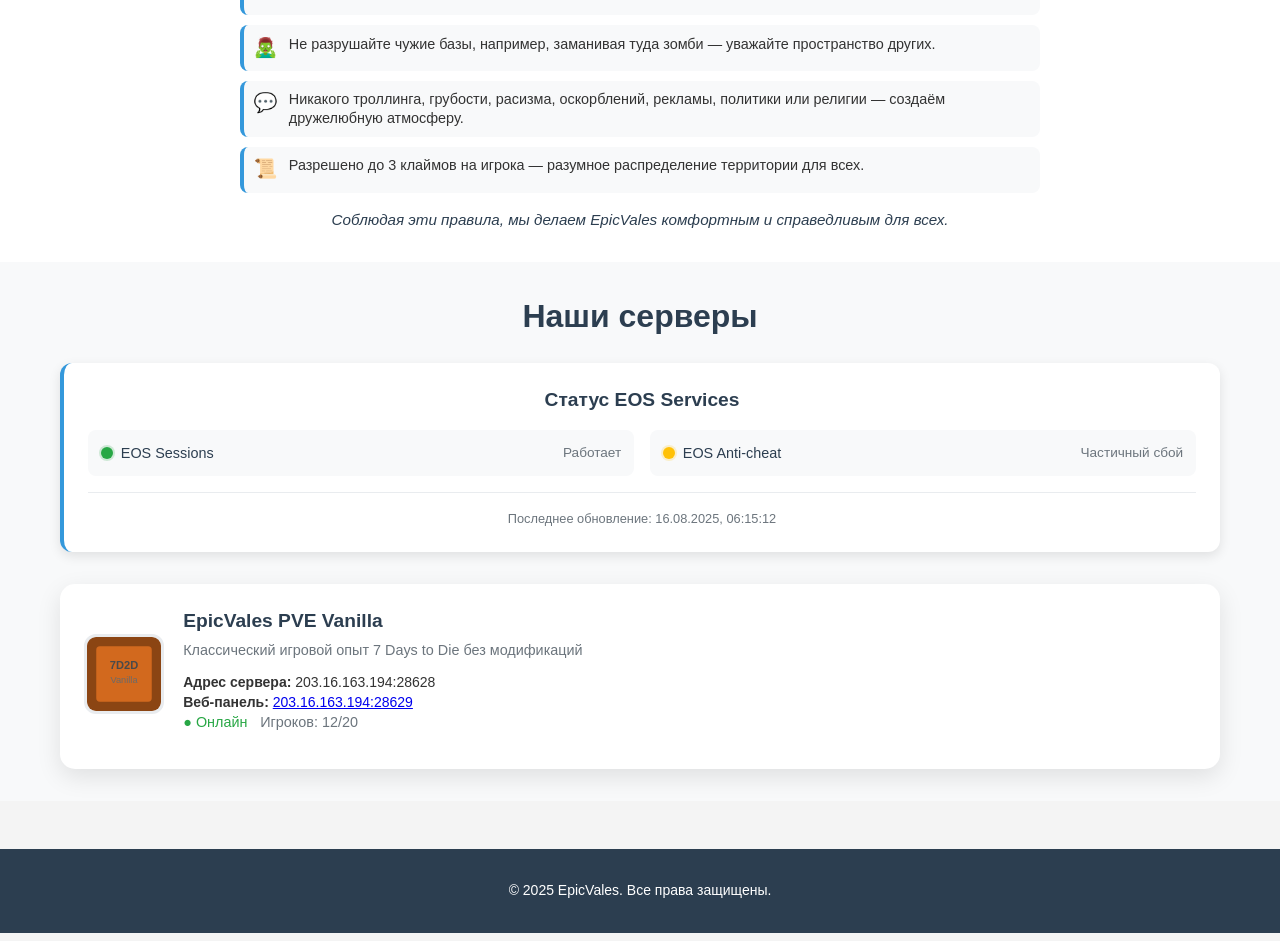
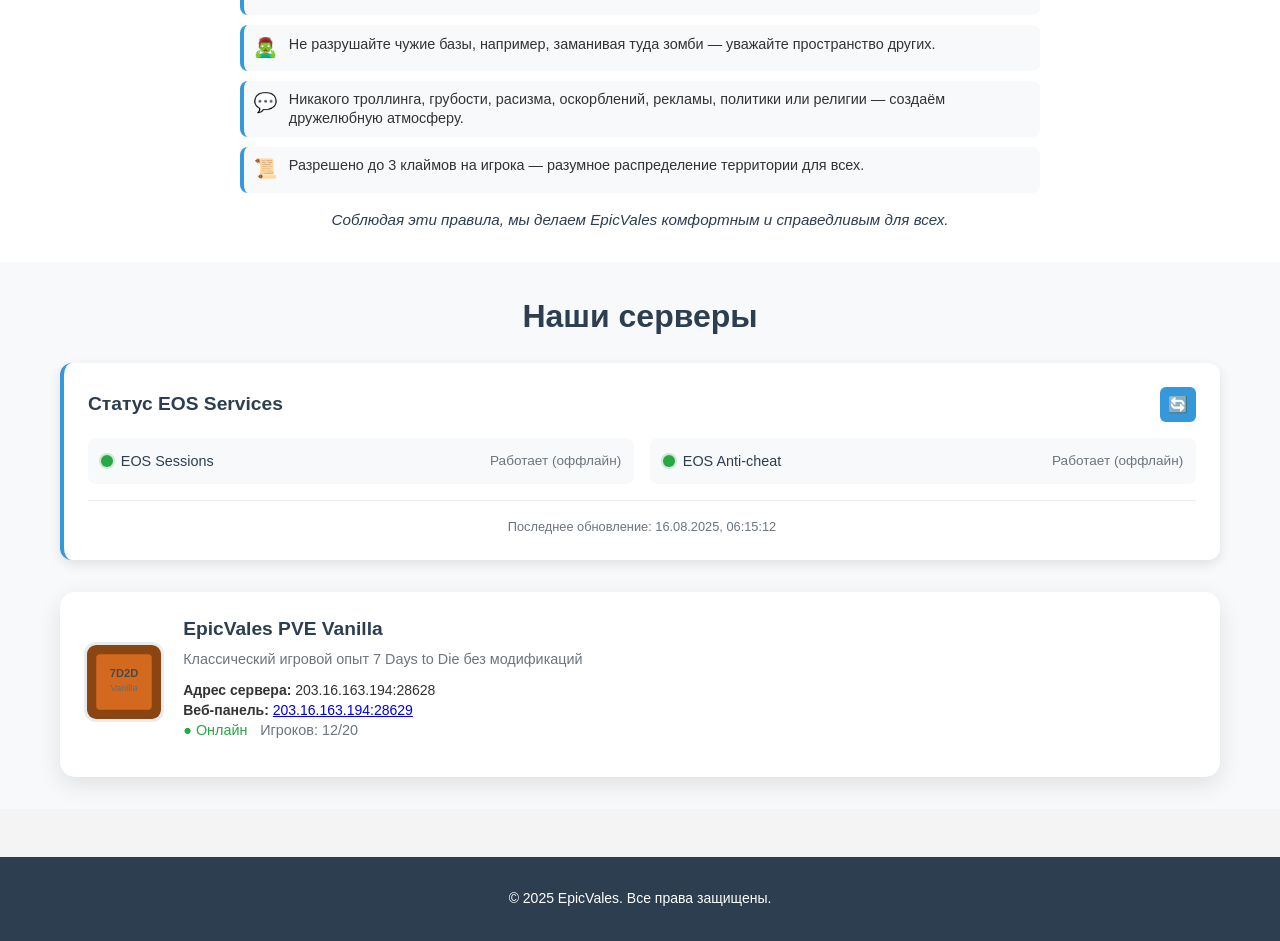
Before and after one commit to alekho77/7d2d-servers, a Jekyll site: the page docs/index.html, which Jekyll copies as it is, in a window 1280 px wide. Shown: the part 798-1739 px from the top of the page. Built offline with Jekyll 4.4.1, drawn with Linux system fonts in a browser that asks for light colours; some of the changed lines change nothing that is shown.

Commit message:
check EOS status

```diff
--- a/docs/assets/css/style.css
+++ b/docs/assets/css/style.css
@@ -215,11 +215,51 @@
     border-left: 4px solid #3498db;
 }
 
+.eos-header {
+    display: flex;
+    justify-content: space-between;
+    align-items: center;
+    margin-bottom: 1rem;
+}
+
 .eos-status h3 {
-    margin: 0 0 1rem 0;
+    margin: 0;
     color: #2c3e50;
     font-size: 1.2rem;
-    text-align: center;
+}
+
+.refresh-btn {
+    background: #3498db;
+    border: none;
+    border-radius: 6px;
+    padding: 0.5rem;
+    cursor: pointer;
+    transition: all 0.3s ease;
+    color: white;
+}
+
+.refresh-btn:hover {
+    background: #2980b9;
+    transform: scale(1.1);
+}
+
+.refresh-btn:active {
+    transform: scale(0.95);
+}
+
+.refresh-icon {
+    font-size: 1rem;
+    display: block;
+    transition: transform 0.3s ease;
+}
+
+.refresh-btn.spinning .refresh-icon {
+    animation: spin 1s linear infinite;
+}
+
+@keyframes spin {
+    from { transform: rotate(0deg); }
+    to { transform: rotate(360deg); }
 }
 
 .eos-services {
@@ -506,6 +546,12 @@
         padding: 1rem;
     }
 
+    .eos-header {
+        flex-direction: column;
+        gap: 0.5rem;
+        text-align: center;
+    }
+
     .eos-services {
         grid-template-columns: 1fr;
         gap: 0.8rem;
--- a/docs/assets/js/main.js
+++ b/docs/assets/js/main.js
@@ -49,6 +49,91 @@
         document.body.removeChild(textArea);
     }
 }
+
+// Глобальные функции для работы с EOS статусом
+window.checkEOSService = async function(serviceType, serviceName) {
+    try {
+        // Получаем реальный статус от Epic Games API
+        const eosStatus = await EOSAPI.getEOSStatus();
+
+        const dotElement = document.getElementById(`${serviceType}-dot`);
+        const statusElement = document.getElementById(`${serviceType}-status`);
+
+        if (dotElement && statusElement) {
+            let status;
+
+            if (serviceType === 'sessions') {
+                status = eosStatus.sessions;
+            } else if (serviceType === 'anticheat') {
+                status = eosStatus.anticheat;
+            } else {
+                status = { state: 'operational' };
+            }
+
+            // Очищаем все классы статуса
+            dotElement.className = 'status-dot';
+
+            // Устанавливаем новый статус
+            switch (status.state) {
+                case 'operational':
+                    dotElement.classList.add('operational');
+                    statusElement.textContent = status.fallback ? 'Работает (оффлайн)' : 'Работает';
+                    break;
+                case 'degraded':
+                    dotElement.classList.add('degraded');
+                    statusElement.textContent = 'Частичный сбой';
+                    break;
+                case 'outage':
+                    dotElement.classList.add('outage');
+                    statusElement.textContent = 'Недоступен';
+                    break;
+                case 'maintenance':
+                    dotElement.classList.add('maintenance');
+                    statusElement.textContent = 'Обслуживание';
+                    break;
+                default:
+                    dotElement.classList.add('operational');
+                    statusElement.textContent = 'Неизвестно';
+            }
+        }
+    } catch (error) {
+        console.error(`Ошибка при проверке ${serviceName}:`, error);
+
+        const dotElement = document.getElementById(`${serviceType}-dot`);
+        const statusElement = document.getElementById(`${serviceType}-status`);
+
+        if (dotElement && statusElement) {
+            dotElement.className = 'status-dot outage';
+            statusElement.textContent = 'Ошибка';
+        }
+    }
+};
+
+window.setLoadingState = function(isLoading) {
+    const sessionsStatus = document.getElementById('sessions-status');
+    const anticheatStatus = document.getElementById('anticheat-status');
+
+    if (isLoading) {
+        if (sessionsStatus) sessionsStatus.textContent = 'Проверка...';
+        if (anticheatStatus) anticheatStatus.textContent = 'Проверка...';
+    }
+};
+
+window.updateLastUpdated = function() {
+    const lastUpdatedElement = document.getElementById('last-updated');
+    if (lastUpdatedElement) {
+        const now = new Date();
+        const timeString = now.toLocaleString('ru-RU', {
+            hour: '2-digit',
+            minute: '2-digit',
+            second: '2-digit',
+            day: '2-digit',
+            month: '2-digit',
+            year: 'numeric'
+        });
+        lastUpdatedElement.textContent = timeString;
+    }
+};
 
 document.addEventListener('DOMContentLoaded', function() {
     // Плавная прокрутка для навигационных ссылок
@@ -139,7 +224,10 @@
     function loadEOSStatus() {
         console.log('Загрузка статуса EOS Services...');
 
-        // Проверяем статус EOS Sessions и Anti-cheat
+        // Показываем индикатор загрузки
+        setLoadingState(true);
+
+        // Проверяем статус EOS Services
         checkEOSService('sessions', 'EOS Sessions');
         checkEOSService('anticheat', 'EOS Anti-cheat');
 
@@ -148,95 +236,11 @@
 
         // Автоматическое обновление каждые 5 минут
         setInterval(() => {
+            console.log('Автоматическое обновление статуса EOS...');
             checkEOSService('sessions', 'EOS Sessions');
             checkEOSService('anticheat', 'EOS Anti-cheat');
             updateLastUpdated();
         }, 300000); // 5 минут
-    }
-
-    // Функция для проверки конкретного EOS сервиса
-    async function checkEOSService(serviceType, serviceName) {
-        try {
-            // Имитируем проверку статуса (в реальности здесь будет API запрос)
-            const status = await simulateEOSCheck(serviceType);
-
-            const dotElement = document.getElementById(`${serviceType}-dot`);
-            const statusElement = document.getElementById(`${serviceType}-status`);
-
-            if (dotElement && statusElement) {
-                // Очищаем все классы статуса
-                dotElement.className = 'status-dot';
-
-                // Устанавливаем новый статус
-                switch (status.state) {
-                    case 'operational':
-                        dotElement.classList.add('operational');
-                        statusElement.textContent = 'Работает';
-                        break;
-                    case 'degraded':
-                        dotElement.classList.add('degraded');
-                        statusElement.textContent = 'Частичный сбой';
-                        break;
-                    case 'outage':
-                        dotElement.classList.add('outage');
-                        statusElement.textContent = 'Недоступен';
-                        break;
-                    case 'maintenance':
-                        dotElement.classList.add('maintenance');
-                        statusElement.textContent = 'Обслуживание';
-                        break;
-                    default:
-                        dotElement.classList.add('operational');
-                        statusElement.textContent = 'Неизвестно';
-                }
-            }
-        } catch (error) {
-            console.error(`Ошибка при проверке ${serviceName}:`, error);
-
-            const dotElement = document.getElementById(`${serviceType}-dot`);
-            const statusElement = document.getElementById(`${serviceType}-status`);
-
-            if (dotElement && statusElement) {
-                dotElement.className = 'status-dot outage';
-                statusElement.textContent = 'Ошибка';
-            }
-        }
-    }
-
-    // Симуляция проверки EOS статуса (замените на реальный API)
-    async function simulateEOSCheck(serviceType) {
-        // Имитируем задержку сети
-        await new Promise(resolve => setTimeout(resolve, 1000 + Math.random() * 2000));
-
-        // Имитируем различные состояния с вероятностями
-        const rand = Math.random();
-
-        if (rand < 0.85) {
-            return { state: 'operational' };
-        } else if (rand < 0.95) {
-            return { state: 'degraded' };
-        } else if (rand < 0.98) {
-            return { state: 'maintenance' };
-        } else {
-            return { state: 'outage' };
-        }
-    }
-
-    // Обновление времени последнего обновления
-    function updateLastUpdated() {
-        const lastUpdatedElement = document.getElementById('last-updated');
-        if (lastUpdatedElement) {
-            const now = new Date();
-            const timeString = now.toLocaleString('ru-RU', {
-                hour: '2-digit',
-                minute: '2-digit',
-                second: '2-digit',
-                day: '2-digit',
-                month: '2-digit',
-                year: 'numeric'
-            });
-            lastUpdatedElement.textContent = timeString;
-        }
     }
 
     // Инициализация загрузки статуса серверов
@@ -288,69 +292,287 @@
 // API для работы с EOS статусом
 const EOSAPI = {
     // Получение статуса EOS Services
-    // В реальном проекте можно использовать публичный API Epic Games Status
-    // Пример: https://status.epicgames.com/api/v2/status.json
     getEOSStatus: async function() {
         try {
-            // Пример реального запроса к API Epic Games:
-            // const response = await fetch('https://status.epicgames.com/api/v2/status.json');
-            // const data = await response.json();
-            // return this.parseEOSStatus(data);
+            // Пробуем несколько CORS прокси по очереди
+            const corsProxies = [
+                'https://corsproxy.io/?',
+                'https://cors-anywhere.herokuapp.com/',
+                'https://api.codetabs.com/v1/proxy/?quest=',
+                'https://thingproxy.freeboard.io/fetch/'
+            ];
 
-            // Пока используем симуляцию
-            return {
-                sessions: await simulateEOSCheck('sessions'),
-                anticheat: await simulateEOSCheck('anticheat')
-            };
+            const apiUrl = 'https://status.epicgames.com/api/v2/components.json';
+
+            for (const proxy of corsProxies) {
+                try {
+                    console.log(`Пробуем прокси: ${proxy}`);
+                    const response = await fetch(proxy + encodeURIComponent(apiUrl), {
+                        method: 'GET',
+                        headers: {
+                            'Accept': 'application/json',
+                        },
+                        cache: 'no-cache'
+                    });
+
+                    if (response.ok) {
+                        const data = await response.json();
+                        console.log('Успешно получены данные через', proxy);
+                        return this.parseEOSStatus(data);
+                    }
+                } catch (proxyError) {
+                    console.warn(`Прокси ${proxy} не сработал:`, proxyError);
+                    continue;
+                }
+            }
+
+            // Если все прокси не работают, используем fallback
+            console.log('Все CORS прокси недоступны, пробуем альтернативные методы');
+            return await this.getAlternativeStatus();
+
         } catch (error) {
-            console.error('Ошибка при получении статуса EOS:', error);
-            return {
-                sessions: { state: 'outage' },
-                anticheat: { state: 'outage' }
-            };
+            console.error('Критическая ошибка при получении статуса EOS:', error);
+            return this.getFallbackStatus();
+        }
+    },
+
+    // Альтернативный метод получения статуса (через другие источники)
+    getAlternativeStatus: async function() {
+        try {
+            // Метод 1: Попробуем через простой GET без прокси (может сработать в некоторых браузерах)
+            console.log('Пробуем прямой запрос к Epic Games API...');
+            const directResponse = await fetch('https://status.epicgames.com/api/v2/status.json', {
+                mode: 'no-cors'
+            });
+
+            // Метод 2: Если есть собственный backend, можно добавить сюда запрос к нему
+            // const backendResponse = await fetch('/api/eos-status');
+
+            return this.getFallbackStatus();
+        } catch (error) {
+            console.warn('Альтернативные методы не сработали:', error);
+            return this.getFallbackStatus();
+        }
+    },
+
+    // Fallback статус когда API недоступен
+    getFallbackStatus: function() {
+        // Возвращаем последний известный статус или оптимистичный статус
+        const lastKnownStatus = localStorage.getItem('eos-last-status');
+
+        if (lastKnownStatus) {
+            try {
+                const parsed = JSON.parse(lastKnownStatus);
+                console.log('Используем сохраненный статус из localStorage');
+                return parsed;
+            } catch (e) {
+                console.warn('Не удалось распарсить сохраненный статус');
+            }
+        }
+
+        // По умолчанию считаем все работающим
+        console.log('Используем fallback статус по умолчанию');
+        return {
+            sessions: {
+                state: 'operational',
+                name: 'EOS Sessions',
+                fallback: true
+            },
+            anticheat: {
+                state: 'operational',
+                name: 'EOS Anti-cheat',
+                fallback: true
+            }
+        };
+    },
+
+    // Сохранение последнего успешного статуса
+    saveLastStatus: function(status) {
+        try {
+            localStorage.setItem('eos-last-status', JSON.stringify(status));
+            localStorage.setItem('eos-last-update', new Date().toISOString());
+        } catch (e) {
+            console.warn('Не удалось сохранить статус в localStorage');
         }
     },
 
     // Парсинг данных от Epic Games Status API
     parseEOSStatus: function(statusData) {
-        // Пример парсинга реальных данных от Epic Games
-        // Нужно найти компоненты "Epic Online Services", "Sessions", "Anti-cheat"
-        const components = statusData.page?.component || [];
+        console.log('Парсинг данных статуса Epic Games:', statusData);
 
-        const findComponent = (name) => {
-            return components.find(comp =>
-                comp.name.toLowerCase().includes(name.toLowerCase())
-            );
+        const components = statusData.components || [];
+
+        // Ищем компоненты EOS
+        const findComponent = (searchTerms) => {
+            return components.find(comp => {
+                const name = comp.name.toLowerCase();
+                return searchTerms.some(term => name.includes(term.toLowerCase()));
+            });
         };
 
-        const sessionsComponent = findComponent('sessions') || findComponent('epic online services');
-        const anticheatComponent = findComponent('anti-cheat') || findComponent('anticheat');
+        // Поиск Sessions компонента
+        const sessionsComponent = findComponent(['sessions']) ||
+                                 findComponent(['epic online services']) ||
+                                 findComponent(['eos']);
 
-        return {
+        // Поиск Anti-cheat компонента
+        const anticheatComponent = findComponent(['anti-cheat', 'anticheat']) ||
+                                  findComponent(['epic online services']) ||
+                                  findComponent(['eos']);
+
+        console.log('Найденные компоненты:', {
+            sessions: sessionsComponent,
+            anticheat: anticheatComponent
+        });
+
+        const result = {
             sessions: {
-                state: this.mapEpicStatusToOur(sessionsComponent?.status || 'unknown')
+                state: this.mapEpicStatusToOur(sessionsComponent?.status || 'operational'),
+                name: sessionsComponent?.name || 'EOS Sessions'
             },
             anticheat: {
-                state: this.mapEpicStatusToOur(anticheatComponent?.status || 'unknown')
+                state: this.mapEpicStatusToOur(anticheatComponent?.status || 'operational'),
+                name: anticheatComponent?.name || 'EOS Anti-cheat'
             }
         };
+
+        // Сохраняем успешный статус
+        this.saveLastStatus(result);
+
+        return result;
     },
 
     // Маппинг статусов Epic Games к нашим статусам
     mapEpicStatusToOur: function(epicStatus) {
+        console.log('Маппинг статуса:', epicStatus);
+
         switch (epicStatus.toLowerCase()) {
             case 'operational':
                 return 'operational';
             case 'degraded_performance':
             case 'partial_outage':
+            case 'degraded':
                 return 'degraded';
             case 'major_outage':
+            case 'outage':
+                return 'outage';
             case 'under_maintenance':
-                return 'outage';
             case 'maintenance':
                 return 'maintenance';
+            case 'unknown':
+                return 'operational'; // По умолчанию считаем работающим
             default:
                 return 'operational';
         }
+    },
+
+    // Альтернативный метод через общий статус Epic Games
+    getGeneralStatus: async function() {
+        try {
+            const corsProxy = 'https://api.allorigins.win/raw?url=';
+            const apiUrl = 'https://status.epicgames.com/api/v2/status.json';
+
+            const response = await fetch(corsProxy + encodeURIComponent(apiUrl));
+            const data = await response.json();
+
+            console.log('Общий статус Epic Games:', data);
+
+            // Если общий статус показывает проблемы, отражаем это на всех сервисах
+            const generalState = this.mapEpicStatusToOur(data.status?.indicator || 'none');
+
+            return {
+                sessions: { state: generalState === 'operational' ? 'operational' : generalState },
+                anticheat: { state: generalState === 'operational' ? 'operational' : generalState }
+            };
+        } catch (error) {
+            console.error('Ошибка при получении общего статуса:', error);
+            throw error;
+        }
     }
 };
+
+// Функция для ручного обновления статуса EOS
+window.refreshEOSStatus = function() {
+    const refreshBtn = document.querySelector('.refresh-btn');
+
+    // Добавляем анимацию вращения
+    if (refreshBtn) {
+        refreshBtn.classList.add('spinning');
+        refreshBtn.disabled = true;
+    }
+
+    console.log('Ручное обновление статуса EOS...');
+
+    // Показываем индикатор загрузки
+    setLoadingState(true);
+
+    // Проверяем статус
+    Promise.all([
+        checkEOSService('sessions', 'EOS Sessions'),
+        checkEOSService('anticheat', 'EOS Anti-cheat')
+    ]).finally(() => {
+        // Убираем анимацию и активируем кнопку через 2 секунды
+        setTimeout(() => {
+            if (refreshBtn) {
+                refreshBtn.classList.remove('spinning');
+                refreshBtn.disabled = false;
+            }
+        }, 2000);
+
+        updateLastUpdated();
+    });
+};
+
+// Функция для тестирования разных статусов (для отладки)
+window.setTestEOSStatus = function(sessionsState = 'operational', anticheatState = 'operational') {
+    console.log(`Устанавливаем тестовый статус: Sessions=${sessionsState}, Anti-cheat=${anticheatState}`);
+
+    const testStatus = {
+        sessions: { state: sessionsState, name: 'EOS Sessions (TEST)' },
+        anticheat: { state: anticheatState, name: 'EOS Anti-cheat (TEST)' }
+    };
+
+    // Сохраняем в localStorage
+    EOSAPI.saveLastStatus(testStatus);
+
+    // Обновляем отображение
+    updateEOSDisplay(testStatus);
+    updateLastUpdated();
+};
+
+// Функция для обновления отображения статуса
+window.updateEOSDisplay = function(eosStatus) {
+    ['sessions', 'anticheat'].forEach(serviceType => {
+        const status = eosStatus[serviceType];
+        const dotElement = document.getElementById(`${serviceType}-dot`);
+        const statusElement = document.getElementById(`${serviceType}-status`);
+
+        if (dotElement && statusElement) {
+            // Очищаем все классы статуса
+            dotElement.className = 'status-dot';
+
+            // Устанавливаем новый статус
+            switch (status.state) {
+                case 'operational':
+                    dotElement.classList.add('operational');
+                    statusElement.textContent = status.fallback ? 'Работает (оффлайн)' : 'Работает';
+                    break;
+                case 'degraded':
+                    dotElement.classList.add('degraded');
+                    statusElement.textContent = 'Частичный сбой';
+                    break;
+                case 'outage':
+                    dotElement.classList.add('outage');
+                    statusElement.textContent = 'Недоступен';
+                    break;
+                case 'maintenance':
+                    dotElement.classList.add('maintenance');
+                    statusElement.textContent = 'Обслуживание';
+                    break;
+                default:
+                    dotElement.classList.add('operational');
+                    statusElement.textContent = 'Неизвестно';
+            }
+        }
+    });
+};
--- a/docs/index.html
+++ b/docs/index.html
@@ -76,7 +76,12 @@
 
                 <!-- Статус EOS Services -->
                 <div class="eos-status">
-                    <h3>Статус EOS Services</h3>
+                    <div class="eos-header">
+                        <h3>Статус EOS Services</h3>
+                        <button class="refresh-btn" onclick="refreshEOSStatus()" title="Обновить статус">
+                            <span class="refresh-icon">🔄</span>
+                        </button>
+                    </div>
                     <div class="eos-services">
                         <div class="service-item" id="eos-sessions">
                             <div class="service-indicator">
```
